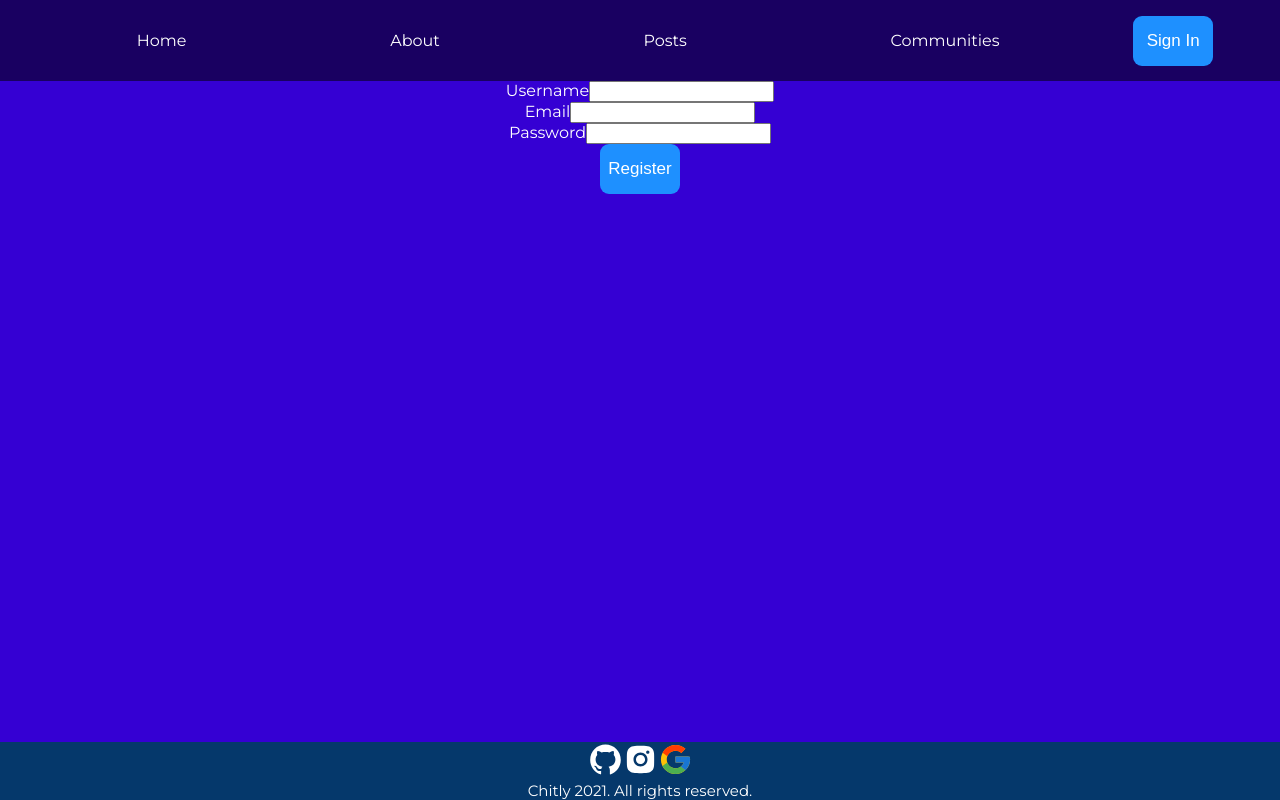
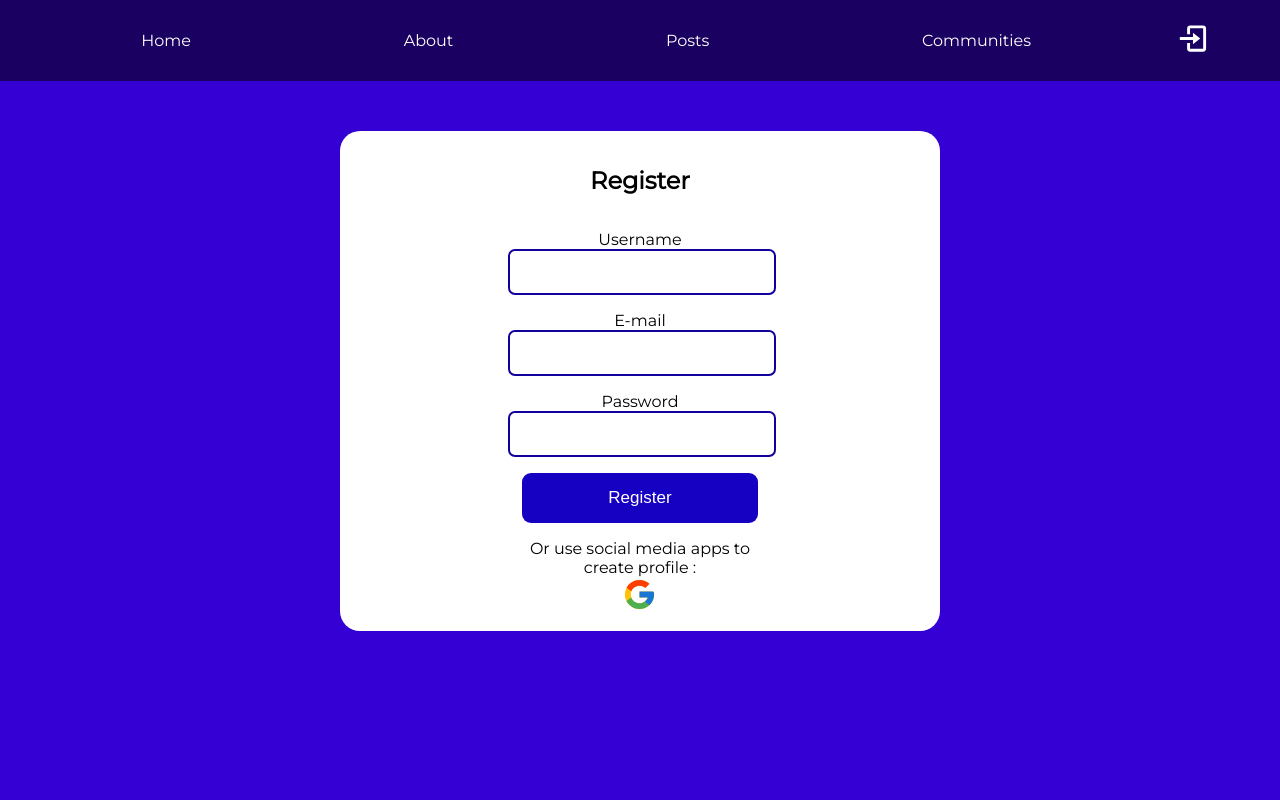
Before and after one commit to tuncayofficial/chitly, a React (Create React App) app: page /register in a window 1280 px wide. Built offline with nearby package versions, Linux system fonts and the light colour scheme; no server answers.

Commit message:
Adding chat speciality

```diff
--- a/src/App.js
+++ b/src/App.js
@@ -48,12 +48,11 @@ sendUser()
         <Route exact path = "/" component = {Landing} />
         <Route exact path = "/about" component = {About} />
         <Route exact path = "/communities" component = {Communities} />
-        <Route exact path = "/profile" component = {Dashboard} />
+        {user ? <Route exact path = "/profile" component = {Dashboard} /> : ""}
         <Route path = "/community/:communityId" component = {SpecificCommunity} />
         <Route exact path = "/register" component = {Register} />
         </AuthProvider>
         </Switch>
-        <Footer />
        </div>
     </Router>
   );
--- /dev/null
+++ b/src/components/GitHubLogin.js
@@ -0,0 +1,43 @@
+import firebase from 'firebase/app';
+import 'firebase/firestore';
+import 'firebase/auth';
+import { useState, useEffect, useRef } from "react"
+import { useAuthState } from 'react-firebase-hooks/auth';
+import { useCollectionData } from 'react-firebase-hooks/firestore';
+import { FcGoogle } from "react-icons/fc"
+
+function GitHubLogin(props){
+
+      const auth = firebase.auth()
+      const firestore = firebase.firestore()
+
+      var provider = new firebase.auth.GithubAuthProvider();
+      provider.addScope("repo","user")
+      provider.setCustomParameters({
+        'allow_signup': 'false'
+      });
+
+    function signInWithGitHub(){
+        firebase.auth().signInWithPopup(provider).then((result) => {
+    var credential = result.credential;
+
+    var token = credential.accessToken;
+
+    var user = result.user;
+
+  }).catch((error) => {
+    var errorCode = error.code;
+    var errorMessage = error.message;
+    var email = error.email;
+    var credential = error.credential;
+  });
+}
+
+      return (
+        <div>
+          <FcGoogle size = {35} style = {{ cursor : "pointer" }} onClick={signInWithGitHub} />
+        </div>
+      )
+}
+
+export default GitHubLogin
--- a/src/components/Login.js
+++ b/src/components/Login.js
@@ -4,6 +4,7 @@ import 'firebase/auth';
 import { useState, useEffect, useRef } from "react"
 import { useAuthState } from 'react-firebase-hooks/auth';
 import { useCollectionData } from 'react-firebase-hooks/firestore';
+import { FcGoogle } from "react-icons/fc"
 
 function Login(props){
 
@@ -16,7 +17,7 @@ function Login(props){
       }
       return (
         <div>
-          <button onClick={signInWithGoogle}>Sign In</button>
+          <FcGoogle size = {35} style = {{ cursor : "pointer" }} onClick={signInWithGoogle} />
         </div>
       )
 }
--- a/src/components/Navbar.js
+++ b/src/components/Navbar.js
@@ -12,6 +12,7 @@ import 'firebase/firestore';
 import 'firebase/auth';
 import { useState, useEffect, useRef } from "react"
 import { useAuthState } from 'react-firebase-hooks/auth';
+import { BiLogIn } from "react-icons/bi"
 
 function Navbar(props){
     const auth = firebase.auth()
@@ -24,7 +25,7 @@ function Navbar(props){
        <NavbarElements location = "/about" text = "About" />
        <NavbarElements location = "/posts" text = "Posts" />
        <NavbarElements location = "/communities" text = "Communities" />
-       {user ? (<a href = "/profile"><img referrerPolicy="no-referrer" alt = "pfp" style = {photoStyle} width = "60px" height = "60px" src = {user && user.photoURL} /></a>) : (<Login />)}
+       {user ? (<a href = "/profile"><img referrerPolicy="no-referrer" alt = "pfp" style = {photoStyle} width = "60px" height = "60px" src = {user && user.photoURL} /></a>) : (<a href = "/register"><BiLogIn  style = {{ cursor : "pointer" }} size = {35} /></a>)}
        </nav>
        </Router>
    )
--- a/src/components/Pages/Landing.js
+++ b/src/components/Pages/Landing.js
@@ -21,7 +21,6 @@ function Landing(){
         <div align = "center">
            <h1>Avaliable communities</h1>
                  <CommunityInfo />
-                 <br /><br /><br /><br /><br /><br /><br /><br />
         </div>
         </div>
     )
--- a/src/components/Pages/Register.js
+++ b/src/components/Pages/Register.js
@@ -1,19 +1,34 @@
 import { useState } from "react"
 import axios from "axios"
 import { useAuth } from "../context/AuthContext"
+import { makeStyles } from '@material-ui/core/styles';
+import input from '@material-ui/core/TextField';
+import Login from "../Login"
+import GitHubLogin from "../GitHubLogin"
+
+const useStyles = makeStyles((theme) => ({
+  root: {
+    '& > *': {
+      margin: theme.spacing(1),
+      width: '25ch',
+    },
+  },
+}));
 
 function Register(){
-
+    const classes = useStyles();
     const { register } = useAuth()
-
+    const [error, setError] = useState()
     const [nickname, setNickname] = useState()
     const [email, setEmail] = useState()
     const [password, setPassword] = useState()
+    const [loading, setLoading] = useState(false)
 
    function handleSubmit(e){
      e.preventDefault()
      try{
          register(email, password)
+         setLoading(true)
      } catch {
          console.error("error!")
      }
@@ -21,20 +36,28 @@ function Register(){
 
    return (
        <div className = "register">
-           <form onSubmit={handleSubmit} className="register-form">
+
+           <form className = {classes.root} onSubmit={handleSubmit} noValidate autoComplete="off" >
+               <div align = "center">
+               <h2>Register</h2>
+              </div>
               <div className="username">
                   <label>Username</label>
                   <input  type = "text" onChange={e => setNickname(e.target.value)} />
               </div>
               <div className="username">
-              <label>Email</label>
-                  <input type = "email" onChange={e => setEmail(e.target.value)} />
+              <label>E-mail</label><br />
+                  <input id="outlined-basic" label="Outlined" variant="outlined" type = "email" onChange={e => setEmail(e.target.value)} />
               </div>
               <div className="username">
               <label>Password</label>
-                  <input type = "password" onChange={e => setPassword(e.target.value)} />
+                  <input id="outlined-basic" label="Outlined" variant="outlined" type = "password" onChange={e => setPassword(e.target.value)} />
               </div>
-              <button type="submit">Register</button>
+              <button disabled = {loading} type="submit">Register</button>
+              <div className="social-media">
+                  Or use social media apps to create profile : <br />
+                  <Login />
+              </div>
            </form>
        </div>
    )
--- a/src/components/Pages/SpecificCommunity.js
+++ b/src/components/Pages/SpecificCommunity.js
@@ -2,7 +2,7 @@ function SpecificCommunity(props){
     let param = window.location.pathname.split("/").pop()
 
     return (
-      <div>{param}</div>
+      <div className></div>
     )
 }
 
--- a/src/index.css
+++ b/src/index.css
@@ -59,7 +59,7 @@ body {
   height : 50px;
   border : none;
   transition: 100ms all;
-  background : dodgerblue;
+  background : #1600c2;
   border-radius: 9px;
   color : white;
   cursor : pointer;
@@ -68,6 +68,7 @@ body {
 
 button:active {
   transform : scale(0.9);
+  background-color: #1200a1;
 }
 
 
@@ -182,7 +183,31 @@ footer {
   width: 100%;
   font-size: 15px;
   position: fixed;
+  margin-top: 100px;
   bottom: 0;
+}
+
+.register form {
+  height: 500px;
+  width : 600px;
+  margin: auto;
+  margin-top: 50px;
+  background-color: white;
+  color: black;
+  display: flex;
+  justify-content: center;
+  align-items: center;
+  flex-direction: column;
+  border-radius: 20px;
+}
+
+.register form input {
+   width : 260px;
+   height : 40px;
+   border : 2px solid #12009c;
+   border-radius: 7px;
+   margin-right: 30px;
+   text-align: center;
 }
 
 @media only screen and (max-width: 600px) {
```
Also changed, not shown: src/components/alerts/RegisterAlert.js (added, +7 -0 lines), src/components/context/SocketContext.js (added, +23 -0 lines), src/components/styles/alerts.css (added, +7 -0 lines), 1 other file (tests, documents, lock files or other folders).
